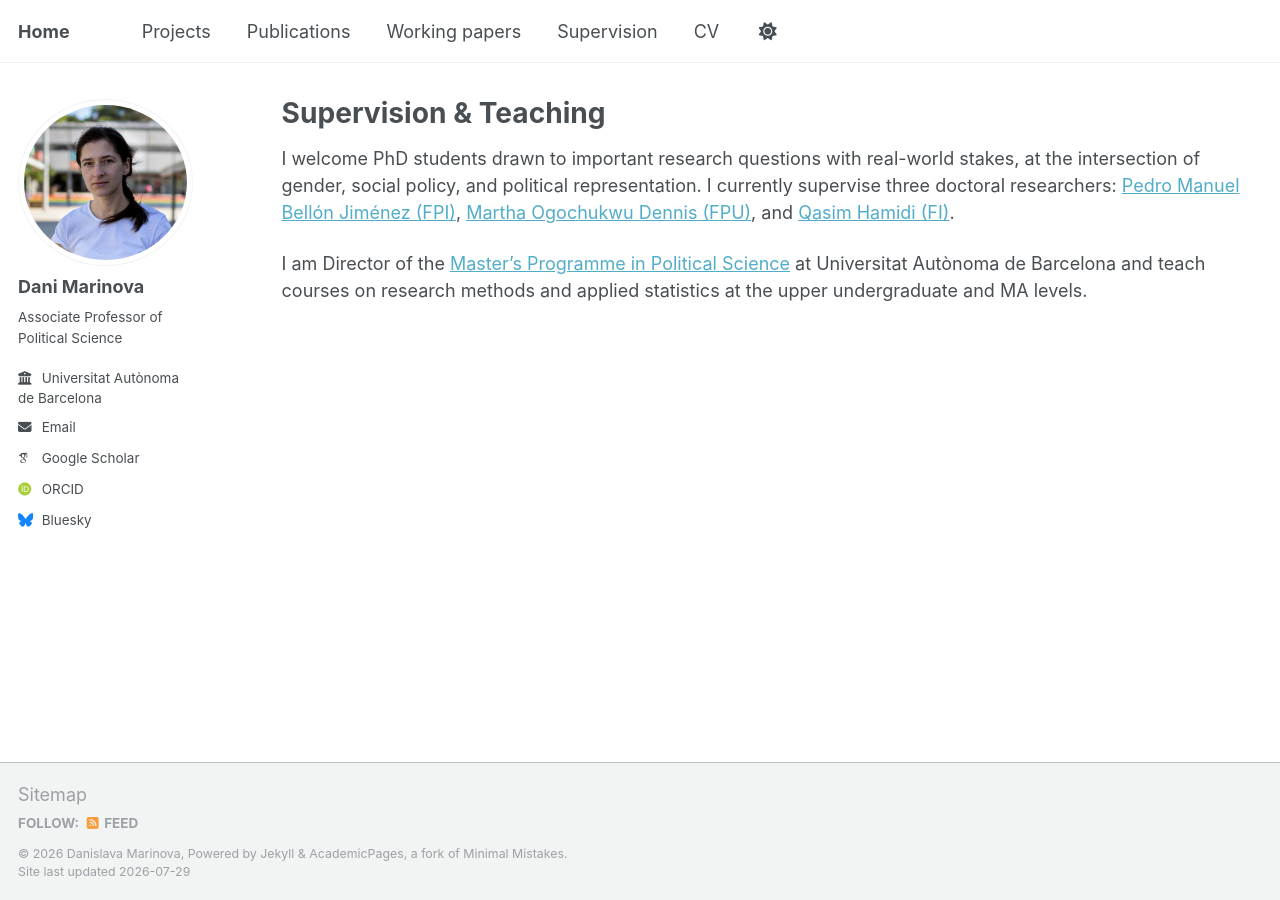
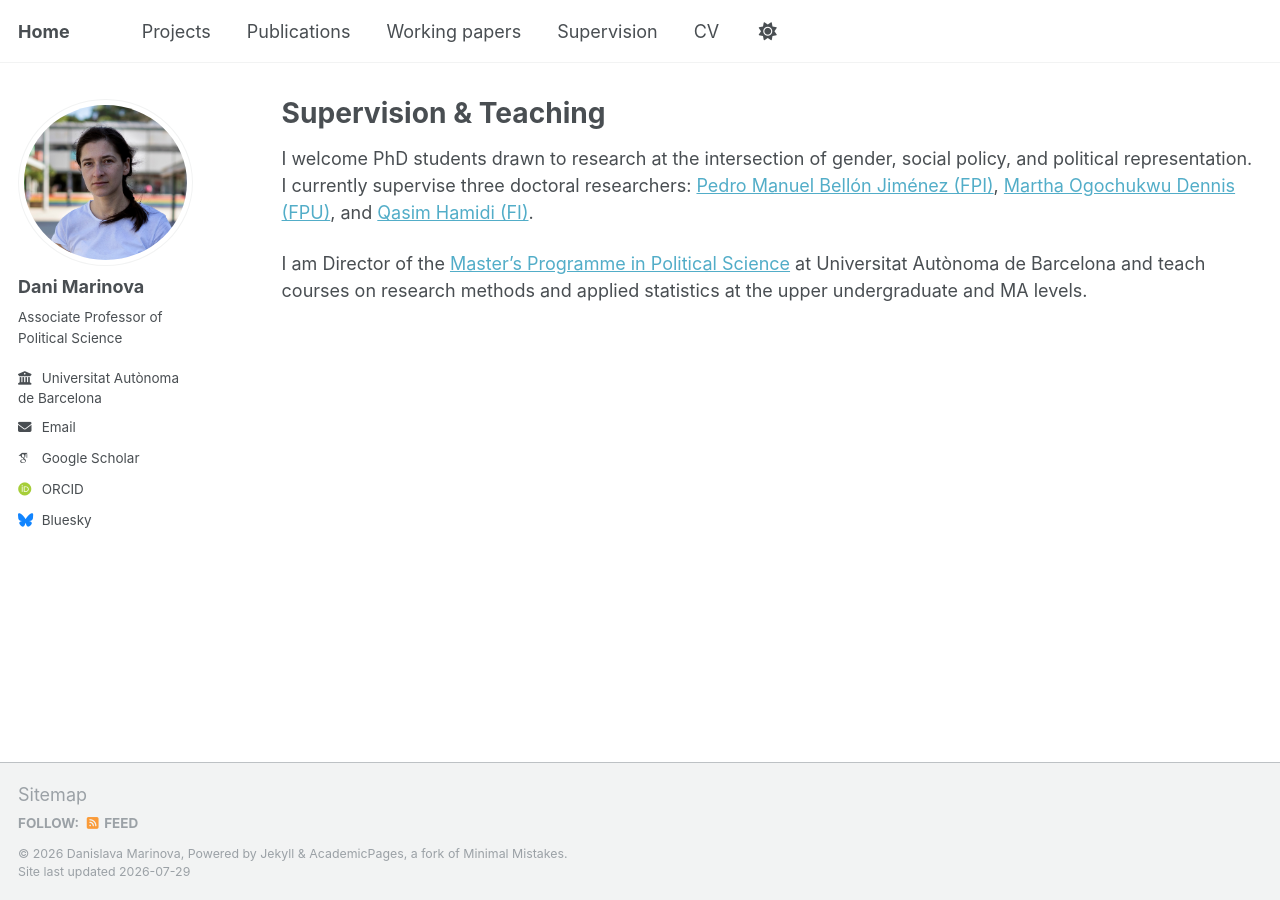
Before and after one commit to danimarinova/web, a Jekyll site: the page built from _pages/supervision.md, in a window 1280 px wide. Built offline with Jekyll 4.4.1, drawn with Linux system fonts in a browser that asks for light colours; some web fonts are replaced; a script that is not in the unit is left out.

Commit message:
Update supervision.md

```diff
--- a/_pages/supervision.md
+++ b/_pages/supervision.md
@@ -5,6 +5,6 @@ permalink: /supervision/
 author_profile: true
 ---
 
-I welcome PhD students drawn to important research questions with real-world stakes, at the intersection of gender, social policy, and political representation. I currently supervise three doctoral researchers: [Pedro Manuel Bellón Jiménez (FPI)](https://scholar.google.es/citations?user=FoTexVsAAAAJ&hl=es), [Martha Ogochukwu Dennis (FPU)](https://www.linkedin.com/in/martha-ogochukwu-dennis-694ba9172/), and [Qasim Hamidi (FI)](https://webs.uab.cat/grdec/team/).
+I welcome PhD students drawn to research at the intersection of gender, social policy, and political representation. I currently supervise three doctoral researchers: [Pedro Manuel Bellón Jiménez (FPI)](https://scholar.google.es/citations?user=FoTexVsAAAAJ&hl=es), [Martha Ogochukwu Dennis (FPU)](https://www.linkedin.com/in/martha-ogochukwu-dennis-694ba9172/), and [Qasim Hamidi (FI)](https://webs.uab.cat/grdec/team/).
 
 I am Director of the [Master's Programme in Political Science](https://master-ciencia-politica.uab.cat/) at Universitat Autònoma de Barcelona and teach courses on research methods and applied statistics at the upper undergraduate and MA levels.
```
